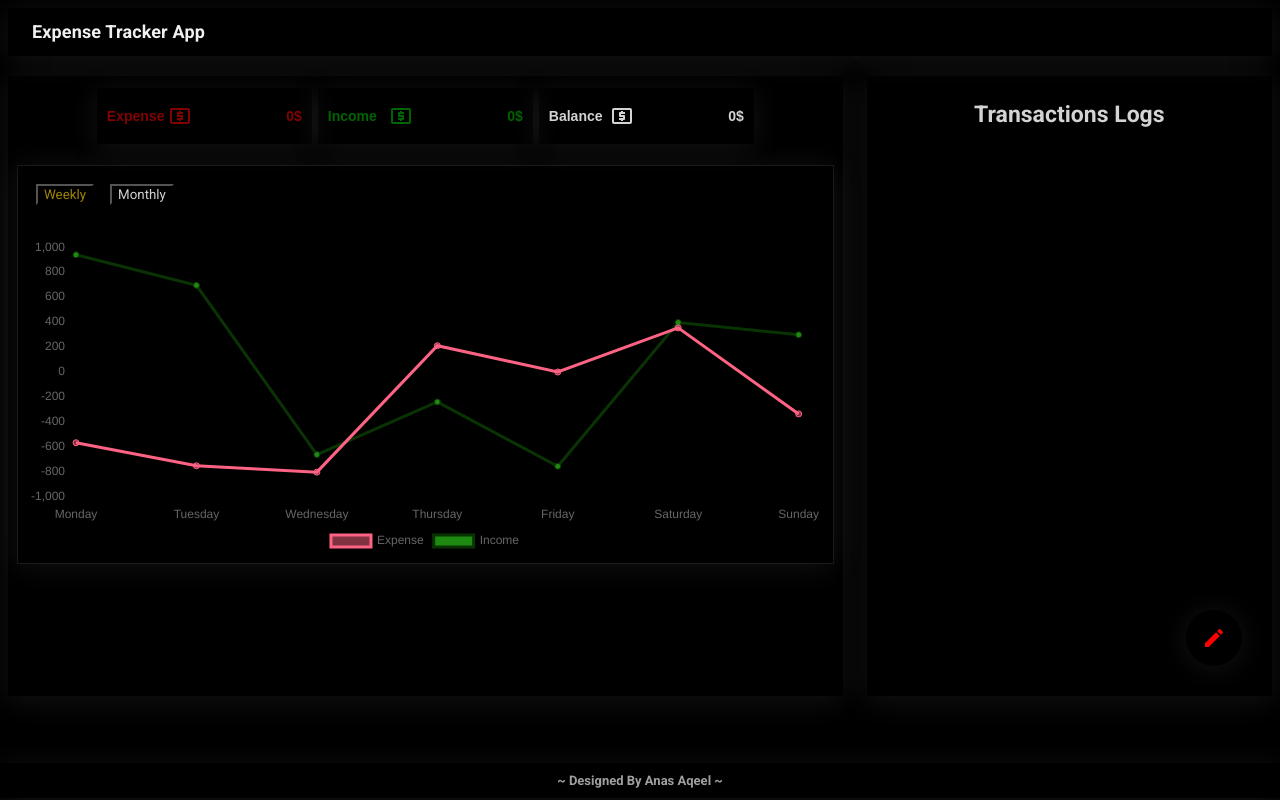
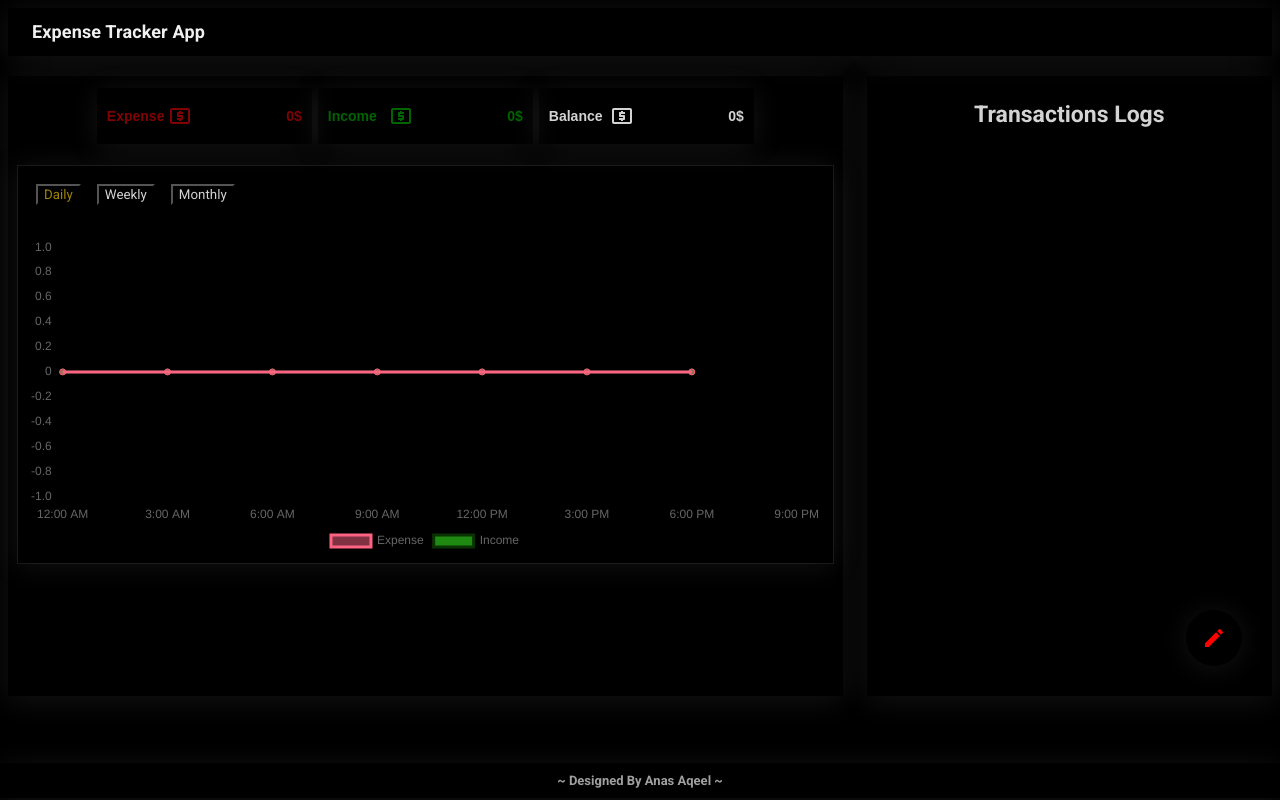
Before and after one commit to anas-aqeel/React_Expense_Tracker_App, a React (Create React App) app: page / in a window 1280 px wide. Built offline with nearby package versions, Linux system fonts and the light colour scheme.

Commit message:
Working on graphs

```diff
--- a/src/Components/AddTransaction.jsx
+++ b/src/Components/AddTransaction.jsx
@@ -70,7 +70,8 @@ const TxModal = () => {
             title: title[1],
             desc: desc[1],
             value: value[1],
-            type: type[1]
+            type: type[1],
+            time: new Date()
           }
         })
     }
--- a/src/Components/Graphs/Graph.jsx
+++ b/src/Components/Graphs/Graph.jsx
@@ -11,7 +11,6 @@ import {
 } from 'chart.js';
 
 import { Line } from 'react-chartjs-2';
-import faker from 'faker';
 import './graphs.css'
 
 ChartJS.register(
@@ -25,9 +24,8 @@ ChartJS.register(
 );
 
 
-const Graph = ({ labels }) => {
-
-
+const Graph = ({ labels, _data }) => {
+    console.log(_data)
     const options = {
         responsive: true,
         plugins: {
@@ -41,13 +39,13 @@ const Graph = ({ labels }) => {
         datasets: [
             {
                 label: 'Expense',
-                data: labels.map(() => faker.datatype.number({ min: -1000, max: 1000 })),
+                data: _data.map(({Expense}) => Expense),
                 borderColor: 'rgb(255, 99, 132)',
                 backgroundColor: 'rgba(255, 99, 132, 0.5)',
             },
             {
                 label: 'Income',
-                data: labels.map(() => faker.datatype.number({ min: -1000, max: 1000 })),
+                data: _data.map(({Income}) => Income),
                 borderColor: 'rgb(10, 51, 4)',
                 backgroundColor: 'rgba(31, 138, 17)',
             },
--- a/src/Components/Graphs/Graphs.jsx
+++ b/src/Components/Graphs/Graphs.jsx
@@ -1,21 +1,83 @@
-import React, { useState } from 'react'
+import React, { useState, useContext, useEffect } from 'react'
 import Graph from './Graph'
+import { labels_1, labels_2, labels_3 } from './utils';
+import { MyContext } from '../../Contex/TxContex';
 import './graphs.css'
 
+
 const Graphs = () => {
+  console.log('s')
+  const { state } = useContext(MyContext);
+  const [labels, setLabels] = useState(labels_1);
+  const [triggerWeeklyData, setTriggerWeeklyData] = useState(false);
+  const [data, setData] = useState([]);
 
-  const labels_1 = ['Monday', 'Tuesday', 'Wednesday', 'Thursday', 'Friday', 'Saturday', 'Sunday'];
-  const labels_2 = ['January', 'February', 'March', 'April', 'May', 'June', 'July', 'August', 'September', 'October', 'November', 'December'];
-  const [labels, setLabels] = useState(labels_1);
+  useEffect(() => {
+    const _weeklyData = labels_2.map((a, b) => {
+      let dayInc = 0;
+      let dayExp = 0;
+      state.transactions.map((e) => {
+        if (labels_2[e.time.getDay()] == a) {
+          if (e.type == 'Income') {
+            dayInc += e.value;
+          } else {
+            dayExp += e.value;
+          }
+        }
+      })
+      return {
+        Income: dayInc,
+        Expense: dayExp
+      }
+    });
+    setData(_weeklyData)
+  }, [state.transactions, triggerWeeklyData])
+
+  const _monthlyData = labels_3.map((a, i) => {
+    let Income = 0;
+    let Expense = 0;
+    state.transactions.map((e) => {
+      if (labels_3[e.time.getMonth()] == a) {
+        if (e.type == 'Income') {
+          Income += e.value;
+        } else {
+          Expense += e.value;
+        }
+      }
+    })
+    return { Income, Expense }
+  });
+
 
   return (
     <div className='graphs_div'>
       <div className='filters_div'>
-        <button className={labels == labels_1 ? 'active_filter' : ''} onClick={() => { setLabels(labels_1) }}>Weekly</button>
-        <button className={labels == labels_2 ? 'active_filter' : ''} onClick={() => { setLabels(labels_2) }}>Monthly</button>
+        <button
+          className={labels[0] == labels_1[0] ? 'active_filter' : ''}
+          onClick={() => {
+            setLabels(labels_1)
+          }}>
+          Daily
+        </button>
+        <button
+          className={labels[0] == labels_2[0] ? 'active_filter' : ''}
+          onClick={() => {
+            setLabels(labels_2.filter((e,i)=>i<(new Date().getDay()+1)));
+            setTriggerWeeklyData(!triggerWeeklyData);
+          }}>
+          Weekly
+        </button>
+        <button
+          className={labels[0] == labels_3[0] ? 'active_filter' : ''}
+          onClick={() => {
+            setLabels(labels_3.filter((e,i)=>i<(new Date().getMonth()+1)));
+            setData(_monthlyData)
+          }}>
+          Monthly
+        </button>
       </div>
       <div className='graphs'>
-        <Graph labels={labels} />
+        <Graph labels={labels} _data={data} />
       </div>
     </div>
   )
--- /dev/null
+++ b/src/Components/Graphs/utils.js
@@ -0,0 +1,33 @@
+export const labels_1 = [
+    '12:00 AM',
+    '3:00 AM',
+    '6:00 AM',
+    '9:00 AM',
+    '12:00 PM',
+    '3:00 PM',
+    '6:00 PM',
+    '9:00 PM'
+];
+export const labels_2 = [
+    'Monday',
+    'Tuesday',
+    'Wednesday',
+    'Thursday',
+    'Friday',
+    'Saturday',
+    'Sunday'
+];
+export const labels_3 = [
+    'January',
+    'February',
+    'March',
+    'April',
+    'May',
+    'June',
+    'July',
+    'August',
+    'September',
+    'October',
+    'November',
+    'December'
+];
--- a/src/Contex/TxContex.js
+++ b/src/Contex/TxContex.js
@@ -12,13 +12,7 @@ export let MyContext = createContext(initialState);
 
 const GlobalContext = ({ children }) => {
 
-  let [state, dispatch] = useReducer(AppReducer, initialState)
-  function AddTransaction(tx) {
-    dispatch({
-      type: 'ADD_TRANSACTION',
-      payload: tx
-    })
-  }
+let [state, dispatch] = useReducer(AppReducer, initialState)
 
   return (
     <MyContext.Provider
```
